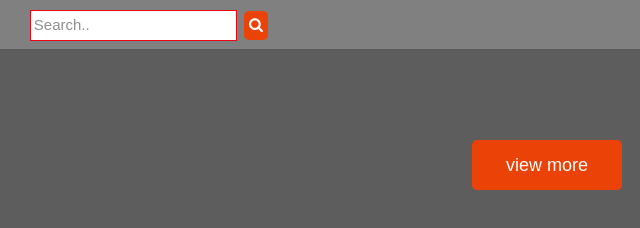
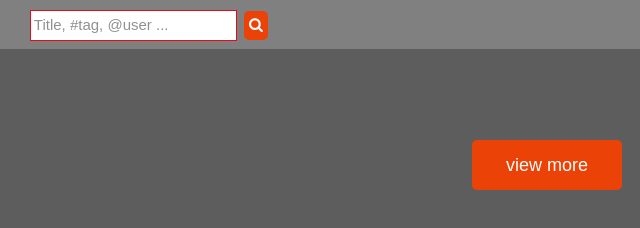
Before and after one commit to manuel-furia/fotema, a website: page frontend/html/wall.html in a window 1280 px wide. Shown: the full height of the page, 93-733 px from the left. Drawn offline with nearby package versions, Linux system fonts and the light colour scheme; files that its build step writes are made by us from their sources; no server answers; files whose address does not match are found by name.

Commit message:
More clear text in search bar

```diff
--- a/frontend/html/wall.html
+++ b/frontend/html/wall.html
@@ -69,7 +69,7 @@
 
     <div class="search-container">
         <form  id="searchForm"><!--action="/search/:value"-->
-            <input type="text" placeholder="Search.." name="search" id="searchBar">
+            <input type="text" placeholder="Title, #tag, @user ..." name="search" id="searchBar">
             <button type="submit"><i class="fa fa-search"></i></button>
         </form>
     </div>
```
